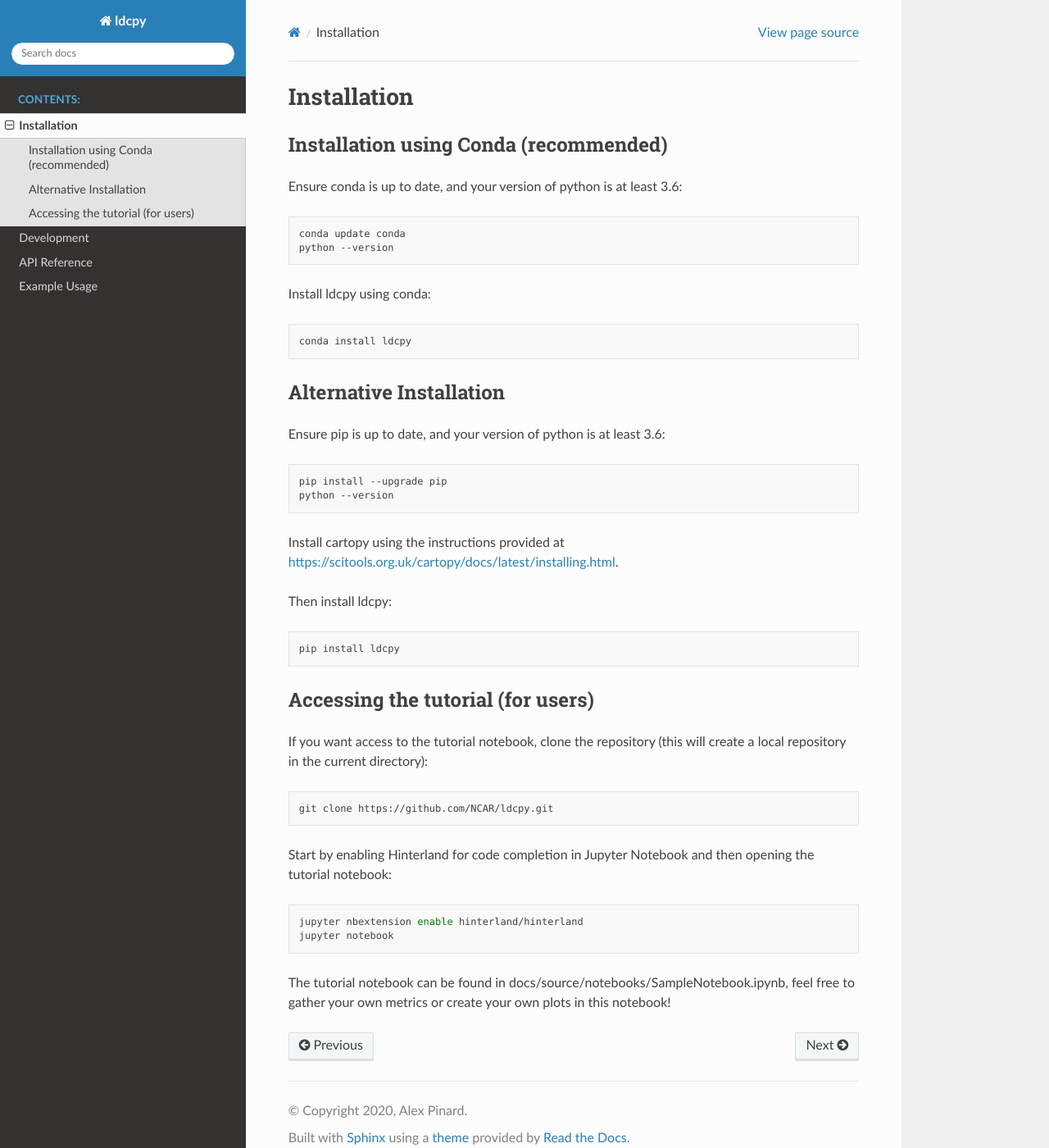
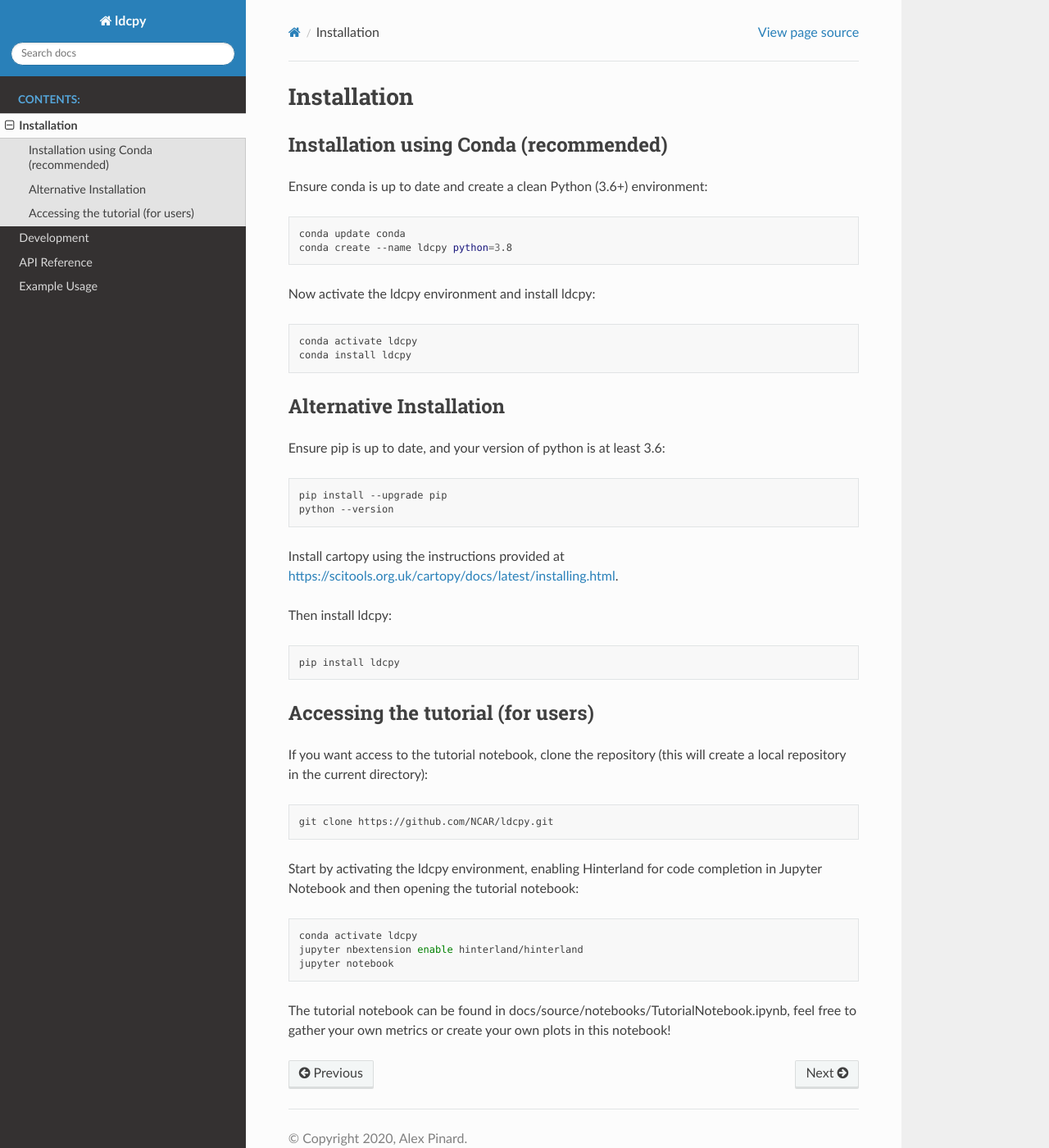
Before and after one commit to NCAR/ldcpy, a Sphinx documentation site: the page built from docs/source/installation.rst, in a window 1280 px wide and 1400 px high. Shown: the whole window at 82% size. Built offline with Sphinx 7.4.7 and the Read the Docs theme 2.0.0, drawn with Linux system fonts in a browser that asks for light colours.

Commit message:
updated install instructions

```diff
--- a/docs/source/installation.rst
+++ b/docs/source/installation.rst
@@ -6,17 +6,18 @@
 Installation using Conda (recommended)
 ______________________________________
 
-Ensure conda is up to date, and your version of python is at least 3.6:
+Ensure conda is up to date and create a clean Python (3.6+) environment:
 
 .. code-block:: bash
 
     conda update conda
-    python --version
+    conda create --name ldcpy python=3.8
 
-Install ldcpy using conda:
+Now activate the ldcpy environment and install ldcpy:
 
 .. code-block:: bash
 
+    conda activate ldcpy
     conda install ldcpy
 
 Alternative Installation
@@ -47,12 +48,13 @@
 
     git clone https://github.com/NCAR/ldcpy.git
 
-Start by enabling Hinterland for code completion in Jupyter Notebook and then opening the tutorial notebook:
+Start by activating the ldcpy environment, enabling Hinterland for code completion in Jupyter Notebook and then opening the tutorial notebook:
 
 .. code-block:: bash
 
+    conda activate ldcpy
     jupyter nbextension enable hinterland/hinterland
     jupyter notebook
 
 
-The tutorial notebook can be found in docs/source/notebooks/SampleNotebook.ipynb, feel free to gather your own metrics or create your own plots in this notebook!
+The tutorial notebook can be found in docs/source/notebooks/TutorialNotebook.ipynb, feel free to gather your own metrics or create your own plots in this notebook!
```
